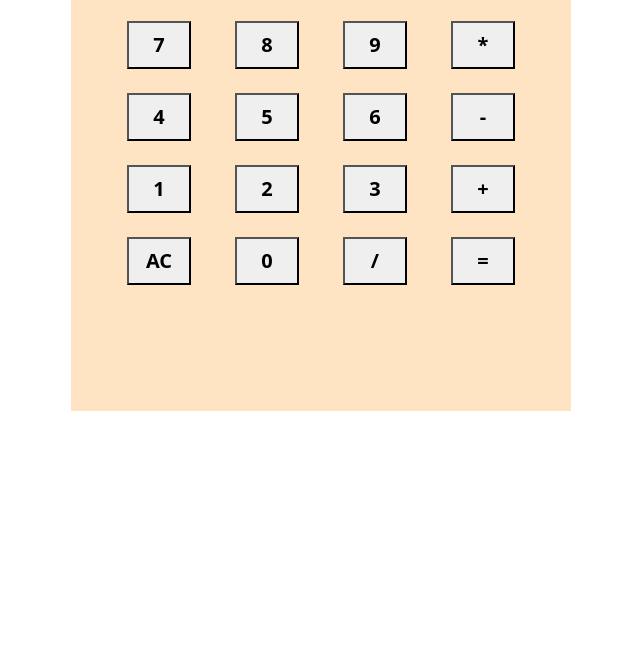
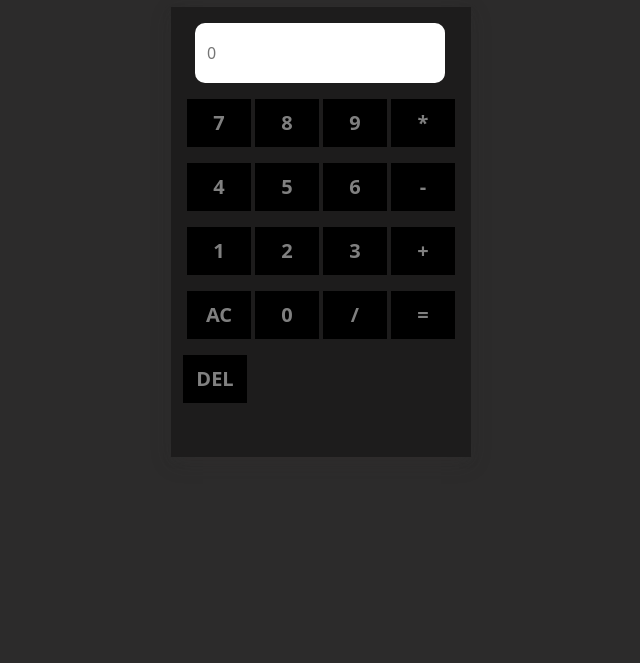
Before and after one commit to honeysebastian/Calculator-JavaScript, a plain HTML site: page index.html in a window 1280 px wide. Shown: the part 137-800 px from the top of the page, without its empty margins (319-959 px from the left). Drawn offline with nearby package versions, Linux system fonts and the light colour scheme.

Commit message:
Calculator completed

```diff
--- a/index.html
+++ b/index.html
@@ -10,48 +10,62 @@
 </head>
 <body>
     <style>
+        body{
+            background-color: rgb(44, 43, 43);
+        }
         .row button{
             width: 4rem;
             height: 3rem;
             font-weight: 800;
             font-size: 20px;
+            background-color: black;
+            color: grey;
+            border: none;
         }
     </style>
-    <div class="container text-center mt-5" style="width: 500px;height: 500px; background-color: bisque;" >
+
+    <div class="text-center mt-5 text-light"><h1>Calculator</h1></div>
+    <div class="container text-center mt-5" style="width: 300px;height: 450px; background-color: rgb(29, 28, 28); box-shadow: 0 4px 8px 0 rgba(51, 49, 49, 0.2), 0 6px 20px 0 rgba(51, 49, 49, 0.2);" >
         <div class="row">
-            <input type="text" name="" id="calcScreen" placeholder="0" style="height: 70px; width: 450px; border: none;" class="mt-3 ms-4">
+            <input type="text" name="" id="calcScreen" placeholder="0" style="height: 60px; width: 250px; border: none; border-radius: 10px;" class="mt-3 ms-4">
         </div>
 
-        <div class="row mt-4 ">
+        <div class="row mt-3 ">
             <div class="d-flex justify-content-evenly">
-                <button>7</button>
-                <button>8</button>
-                <button>9</button>
-                <button>*</button>
+                <button onclick="displayContent('7')" id="seven">7</button>
+                <button onclick="displayContent('8')" id="eight">8</button>
+                <button onclick="displayContent('9')" id="nine">9</button>
+                <button onclick="displayContent('*')" id="mul" class="opt">*</button>
             </div>
         </div>
-        <div class="row mt-4 ">
+        <div class="row mt-3 ">
             <div class="d-flex justify-content-evenly">
-                <button>4</button>
-                <button>5</button>
-                <button>6</button>
-                <button>-</button>
+                <button onclick="displayContent('4')" id="four">4</button>
+                <button onclick="displayContent('5')" id="five">5</button>
+                <button onclick="displayContent('6')" id="six">6</button>
+                <button onclick="displayContent('-')" id="sub" class="opt">-</button>
             </div>
         </div>
-        <div class="row mt-4 ">
+        <div class="row mt-3 ">
             <div class="d-flex justify-content-evenly">
-                <button>1</button>
-                <button>2</button>
-                <button>3</button>
-                <button>+</button>
+                <button onclick="displayContent('1')" id="one">1</button>
+                <button onclick="displayContent('2')" id="two">2</button>
+                <button onclick="displayContent('3')" id="three">3</button>
+                <button onclick="displayContent('+')" id="add" class="opt">+</button>
             </div>
         </div>
-        <div class="row mt-4 ">
+        <div class="row mt-3 ">
             <div class="d-flex justify-content-evenly">
-                <button>AC</button>
-                <button>0</button>
-                <button>/</button>
-                <button>=</button>
+                <button onclick="clearScreen()" id="ac">AC</button>
+                <button onclick="displayContent('0')" id="zero">0</button>
+                <button onclick="displayContent('/')" id="div" class="opt">/</button>
+                <button onclick="showResult()" id="equal" class="opt">=</button>
+                <!-- <button id="del">DEL</button> -->
+            </div>
+        </div>
+        <div class="row mt-3 ">
+            <div class="d-flex ">
+                <button onclick="removeLast()" id="del">DEL</button>
             </div>
         </div>
 
--- a/main.js
+++ b/main.js
@@ -0,0 +1,28 @@
+
+//display content in calcScreen
+const displayContent=(content)=>{
+    calcScreen.value+=content
+
+}
+
+// clear content of calcScreen
+const clearScreen=()=>{
+    calcScreen.value=''
+    calcScreen.placeholder='0'
+
+}
+
+// result display in calcScreen
+const showResult=()=>{
+   try{
+    calcScreen.value=eval(calcScreen.value)
+   }catch{
+    calcScreen.value=''
+     calcScreen.placeholder="Error!!!"
+   }
+
+}
+
+const removeLast=()=>{
+    calcScreen.value = calcScreen.value.slice(0,-1)
+}
```
